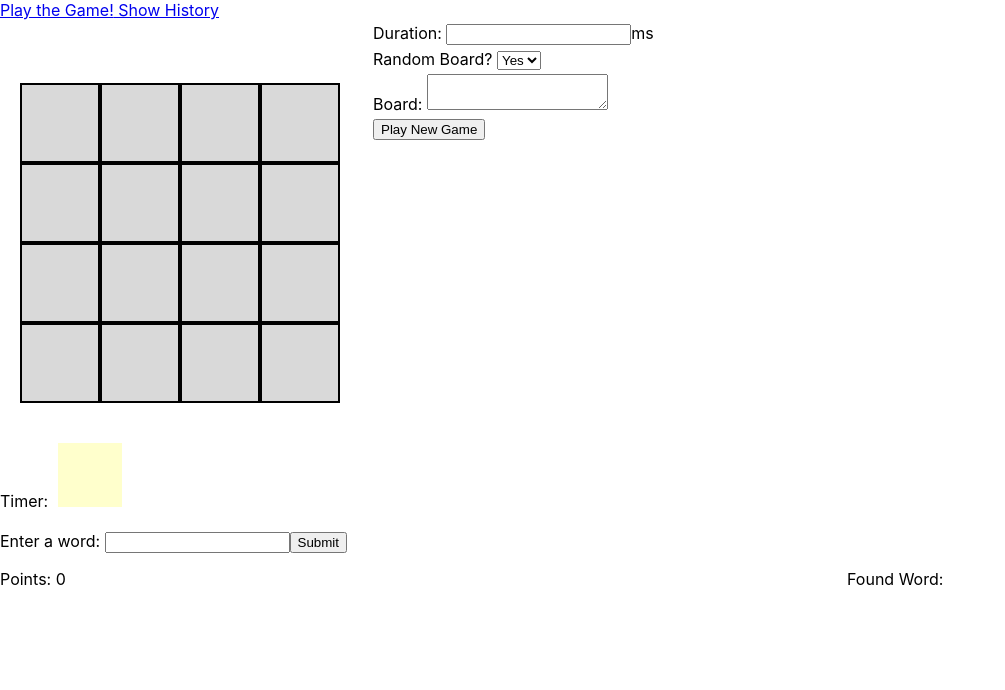
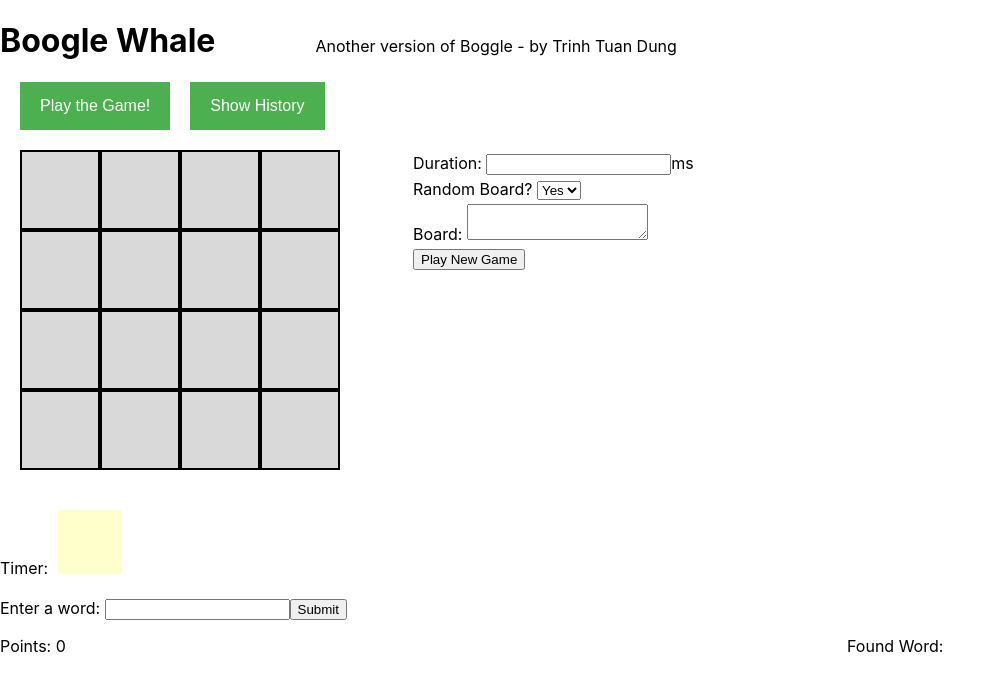
Before and after one commit to duke-alibubu/Boggle_whale, a React (Create React App) app in the folder frontend/: page / in a window 1280 px wide. Shown: the top 690 px of the page, without its empty margins (0-1005 px from the left). Built offline with nearby package versions, Linux system fonts and the light colour scheme.

Commit message:
UI for intro bar

```diff
--- a/frontend/src/App.css
+++ b/frontend/src/App.css
@@ -37,11 +37,13 @@
 
  #board-content {
   display:inline-block;
-  margin-right:10px;
+  margin-right: 50px;
  }
 
  #input-table {
   display:inline-block;
+  position: absolute;
+  margin-top: 20px;
  }
 
 
@@ -71,3 +73,23 @@
 #word_board {
   display:inline-block;
 }
+
+.link_button {
+  background-color: #4CAF50; /* Green */
+  border: none;
+  color: white;
+  padding: 15px 20px;
+  text-align: center;
+  text-decoration: none;
+  display: inline-block;
+  font-size: 16px;
+}
+
+#intro-boggle {
+  display:inline-block;
+  margin-right: 100px;
+}
+
+#intro-text {
+  display:inline-block;
+}
--- a/frontend/src/javascript/InputTable.js
+++ b/frontend/src/javascript/InputTable.js
@@ -41,7 +41,7 @@ export class InputTable extends React.Component {
 
 
             this.setState({
-                requestMessage: `The loaded board is: "${content.board}". Game ID: ${content.id} .Game duration: ${content.duration} ms.`
+                requestMessage: ""
             })
             this.props.onChange(arr, content.duration, content.id, content.token)
         }
--- a/frontend/src/javascript/MenuBar.js
+++ b/frontend/src/javascript/MenuBar.js
@@ -1,12 +1,24 @@
 import React from 'react';
-import { Link} from 'react-router-dom';
+import { Link } from 'react-router-dom';
 
 export class MenuBar extends React.Component {
-    render(){
+    render() {
         return (
             <div id="menu_bar">
-                <Link to="/">Play the Game!</Link>
-                <Link to="/view"> Show History</Link>
+                <div>
+                    <div id="intro-boggle">
+                        <h1>Boogle Whale</h1>
+                    </div>
+                    <div id="intro-text" align="center">
+                        <p>Another version of Boggle - by Trinh Tuan Dung</p>
+                    </div>
+                </div>
+                <Link to="/" style={{ margin: 20 }} >
+                    <button className="link_button"> Play the Game! </button>
+                </Link>
+                <Link to="/view">
+                    <button className="link_button"> Show History </button>
+                </Link>
             </div>
         );
     }
```
Also changed, not shown: 1 other file (tests, documents, lock files or other folders).
